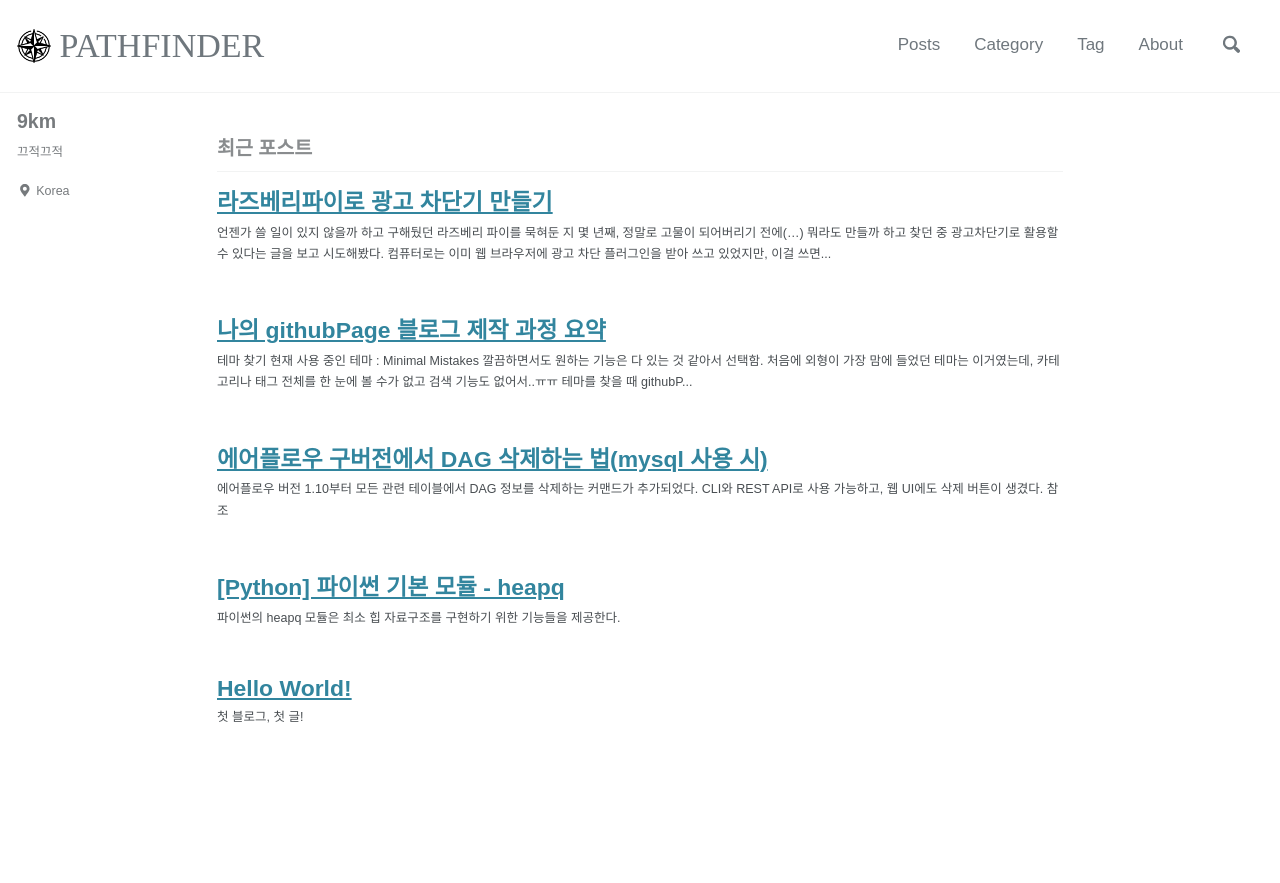
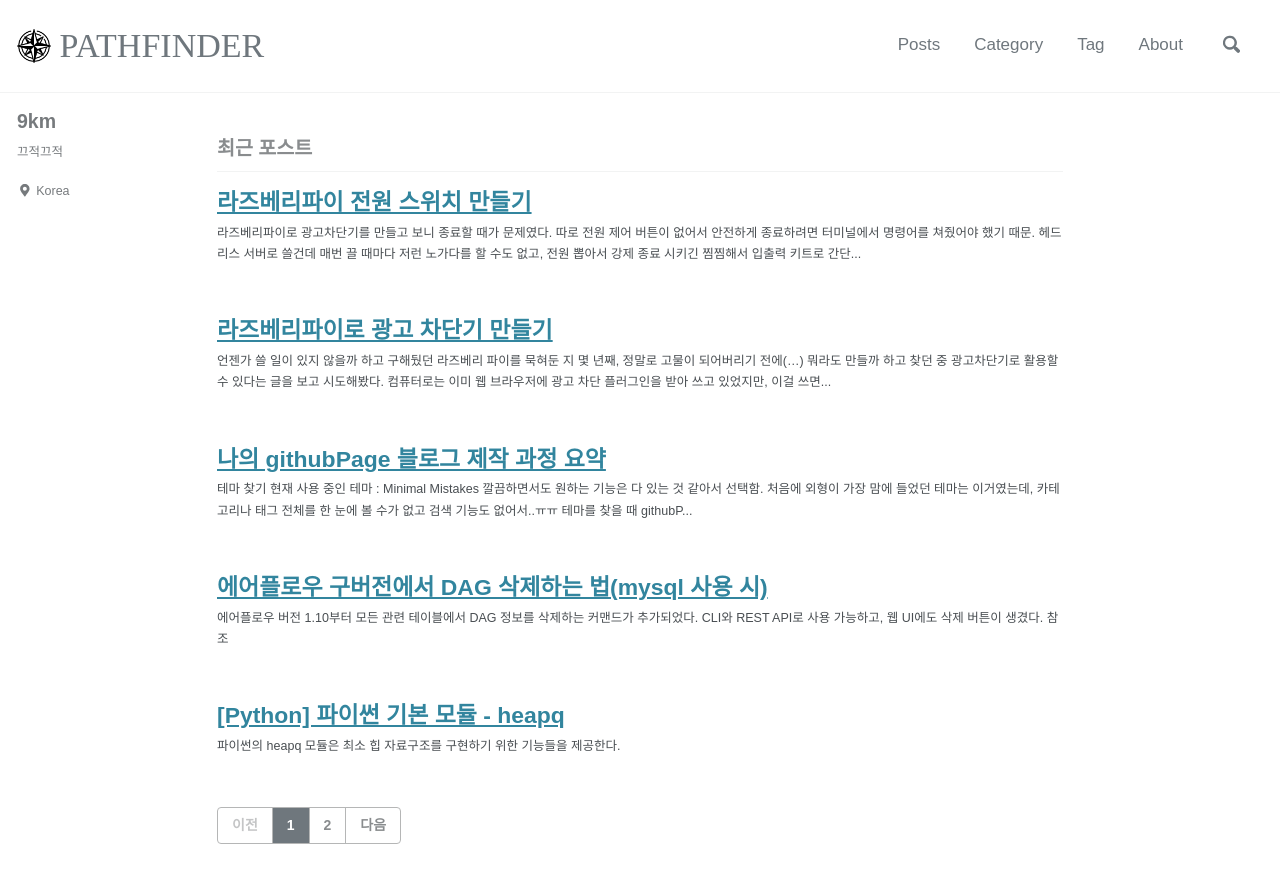
Before and after one commit to 9kilometer/9kilometer.github.io, a Jekyll site: the page built from index.html, in a window 1280 px wide and 900 px high. Shown: the top 883 px of the window. Built offline with Jekyll 4.4.1, drawn with Linux system fonts in a browser that asks for light colours; cached includes are drawn as plain includes; some web fonts are replaced; the list of posts is cut into pages by our own code.

Commit message:
[new] making-raspberry-pi-onoff-switch [mod] adblock-with-raspberry-pi

````diff
--- /dev/null
+++ b/_posts/2019/2019-03-31-making-raspberry-pi-onoff-switch.md
@@ -0,0 +1,120 @@
+---
+title: "라즈베리파이 전원 스위치 만들기"
+last_modified_at: 2019-03-31T00:00:00
+category: dev
+tag:
+    - raspberry pi
+    - GPIO
+    - PYTHON
+---
+
+라즈베리파이로 [광고차단기](./2019-03-30-adblock-with-raspberry-pi.md)를 만들고 보니 종료할 때가 문제였다. 따로 전원 제어 버튼이 없어서 안전하게 종료하려면 터미널에서 명령어를 쳐줬어야 했기 때문. 헤드리스 서버로 쓸건데 매번 끌 때마다 저런 노가다를 할 수도 없고, 전원 뽑아서 강제 종료 시키긴 찜찜해서 입출력 키트로 간단하게 전원 버튼을 만들었다.
+<br>
+
+---
+### 회로 연결
+
+일단 내가 쓰는 모델의 GPIO 위치는 이렇다.
+<figure style="width:80%">
+    <img src="/assets/images/2019/making-raspberry-pi-onoff-switch/RasPiB-GPIO_reference.png">
+</figure>
+
+그리고 여기에 다음과 같이 스위치와 LED를 연결했다. (LED는 안 해도 됨)
+<figure style="width:90%">
+    <img src="/assets/images/2019/making-raspberry-pi-onoff-switch/Sketch.png">
+</figure>
+
+
+---
+**여기서부터 언급하는 핀 번호는 보드 기준 번호(왼쪽 위 1번 ~ 오른쪽 아래 40번) 이다.**
+{: .notice--warning}
+
+### 스위치
+스위치의 저항이 전압쪽에 있으므로 스위치를 떼면 1, 누르면 0이 출력된다. (풀업 저항[^1])
+
+GPIO 핀은 5번을 사용했다. 스위치를 기기를 끌 때만 사용할 거라면 다른 핀을 사용해도 되지만, 켜는 것도 하려면 5번을 사용하자. (다른 핀에 연결해서 테스트 해봤는데 켜지는 건 안 되더라.)
+
+종료 스크립트는 파이썬으로 작성했다. [여기](https://github.com/gilyes/pi-shutdown/blob/master/pishutdown.py)에서 일부만 수정했다. 작성해서 적당한 위치에 저장하자.
+
+```python
+#! /usr/bin/env python
+
+import RPi.GPIO as GPIO
+from time import sleep
+from subprocess import call
+from datetime import datetime
+
+btn_pin = 5
+shutdown_sec = 2
+
+GPIO.setmode(GPIO.BOARD)
+GPIO.setup(btn_pin, GPIO.IN)
+
+press_time = None
+
+def button_state_changed(pin):
+    global press_time
+    if GPIO.input(pin) == 0:    # btn down
+        if press_time is None:
+            press_time = datetime.now()
+    else:                       # btn up
+        if press_time is not None:
+            elapsed = (datetime.now() - press_time).total_seconds()
+            press_time = None
+            if elapsed >= shutdown_sec:
+                call(["shutdown", "-h", "now"], shell=False)
+
+# subscribe to button presses
+GPIO.add_event_detect(btn_pin, GPIO.BOTH, callback=button_state_changed)
+
+while True:
+sleep(5)
+```
+<figcaption>shutdown.py</figcaption>
+
+기본적으로 파이썬2와 GPIO 모듈이 이미 있기 때문에 추가로 설치할 건 없다.
+참고로 이 스크립트로는 스위치를 눌렀다가 일정 시간 후 **떼는 순간** 종료 커맨드가 실행된다. 만약 떼지 않고 누르고만 있어도 일정 시간 후 커맨드가 실행되길 원한다면, [이 글](https://m.cafe.naver.com/raspigamer/7890)에 있는 스크립트를 참고하자. (해봤는데 잘 됨.)
+
+이제 이 스크립트를 부팅 시 자동 실행되게 만들어야 한다.
+일단 작성한 스크립트 파일을 실행 가능한 모드로 변경한다.
+```
+$ sudo chmod +x /home/pi/shutdown.py
+```
+<br>
+그리고 `/etc/rc.local` 파일을 열고 하단의 `exit 0` 보다 위에 다음 줄을 추가한다. `&`를 적어야만 스크립트가 백그라운드에서 돌아가니 꼭 적어준다.
+```
+/home/pi/shutdown.py &
+```
+
+---
+### LED
+기기가 켜져있으면 기판 자체에 초록불이 들어와서 별 의미는 없는데 그냥 궁금해서 해 봤다.
+
+LED를 serial console을 모니터링하는 TxD 핀에 연결하면 따로 프로그램을 쓰지 않아도 기기의 온오프 상태를 알 수 있다.[^2]
+LED의 (-)극과 6번 핀(Ground), (+)극은 8번 핀(TXD)에 연결하고 사이에 330Ω 짜리 저항을 넣었다. (사실 어느 정도의 저항 값이 적절한건지 잘 몰라 주로 쓰이는 것 같은걸로 대강 골랐다...)
+
+회로도대로 연결하고 추가 작업이 하나 필요하다. serial 포트가 기본적으론 disable 되어있기 때문에 able 하게 바꿔줘야 한다.
+`/boot/config.txt` 파일을 열고 다음 줄을 추가해준다.
+```
+enable_uart=1
+```
+<br>
+
+---
+
+이제 재부팅 후 스위치를 눌러 잘 꺼지는 지 테스트해보자. 그리고 다시 스위치를 눌러 잘 켜지는 지도 테스트 해보자.
+
+<figure style="width:70%" class="align-center">
+    <img src="/assets/images/2019/making-raspberry-pi-onoff-switch/pic1.jpg">
+    <figcaption>조잡하지만 잘 돌아간다.</figcaption>
+</figure>
+
+**끝!**
+{: style="text-align: center; font-size: 30px;"}
+
+---
+## 참조
+<http://www.raspberry-pi-geek.com/howto/GPIO-Pinout-Rasp-Pi-1-Model-B-Rasp-Pi-2-Model-B>
+
+[^1]: 풀업, 풀다운 저항에 대해: <https://blog.xcoda.net/77>
+[^2]: <https://howchoo.com/g/ytzjyzy4m2e/build-a-simple-raspberry-pi-led-power-status-indicator>
````
Also changed, not shown: _posts/2019/2019-03-30-adblock-with-raspberry-pi.md (+0 -1 lines), assets/images/2019/making-raspberry-pi-onoff-switch/RasPiB-GPIO_reference.png (added), assets/images/2019/making-raspberry-pi-onoff-switch/Sketch.png (added), assets/images/2019/making-raspberry-pi-onoff-switch/pic1.jpg (added).
